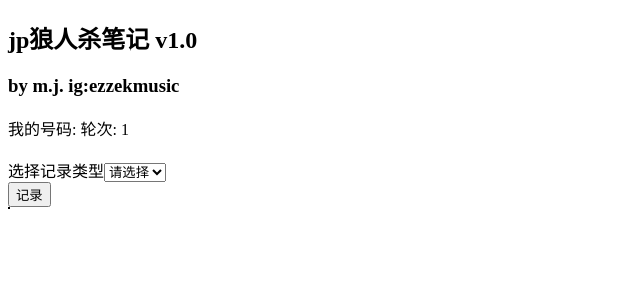
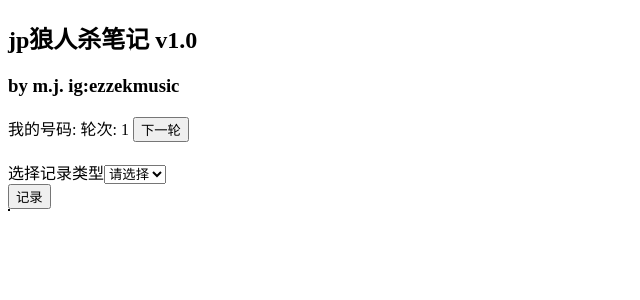
Before and after one commit to mikejin01/werewolf-notes, a React (Create React App) app: page / in a window 1280 px wide. Both pictures are taken after a click on the button "开始". Shown: the top 300 px of the page, without its empty margins (0-640 px from the left). Built offline with nearby package versions, Linux system fonts and the light colour scheme.

Commit message:
first commit

```diff
--- a/package.json
+++ b/package.json
@@ -15,7 +15,7 @@
   "scripts": {
     "start": "react-scripts start",
     "predeploy": "npm run build",
-+   "deploy": "gh-pages -d build",
+    "deploy": "gh-pages -d build",
     "build": "react-scripts build",
     "test": "react-scripts test",
     "eject": "react-scripts eject"
@@ -37,5 +37,8 @@
       "last 1 firefox version",
       "last 1 safari version"
     ]
+  },
+  "devDependencies": {
+    "gh-pages": "^5.0.0"
   }
 }
--- a/public/index.html
+++ b/public/index.html
@@ -24,7 +24,7 @@
       work correctly both with client-side routing and a non-root public URL.
       Learn how to configure a non-root public URL by running `npm run build`.
     -->
-    <title>React App</title>
+    <title>jp狼人杀笔记</title>
   </head>
   <body>
     <noscript>You need to enable JavaScript to run this app.</noscript>
--- a/src/App.js
+++ b/src/App.js
@@ -13,6 +13,7 @@ function App() {
   var round = 1
   var updatedPlayers = []
   var playersCount = 0
+
 
   function handleReset(e) {
     const myNumber = myNumberRef.current.value
@@ -36,8 +37,8 @@ function App() {
       console.log(players)
     }
     document.getElementById('setting').hidden = true
-    document.getElementById('myNumber').innerHTML = "我的号码: "+myNumber
-    document.getElementById('round').innerHTML = " 轮次: "+round
+    document.getElementById('myNumber').innerHTML = myNumber
+    document.getElementById('roundSpan').innerHTML = round
     document.getElementById('status').hidden = false
     /**/
   }
@@ -68,7 +69,10 @@ function App() {
       recordAffectedPlayerDiv.hidden = false
     }
   }
-
+  function handleNextRound(e) {
+    round=round+1
+    document.getElementById('roundSpan').innerHTML = round
+  }
   function handleRecord(e) {
     console.log("first")
     //newRecordType = newRecordTypeRef.current.value
@@ -88,19 +92,14 @@ function App() {
       //recordAffectedPlayerDiv.hidden = false
     }
     else if (submittedRecordType == "被击杀") {
-      console.log("被击杀!")
+      console.log("被击杀! at round "+document.getElementById('roundSpan').innerHTML)
       updatedPlayers[recordAffectedPlayer].status = "被击杀"
-      updatedPlayers[recordAffectedPlayer].records.push({recordType: "被击杀", round: round})
+      updatedPlayers[recordAffectedPlayer].records.push({recordType: "被击杀", round: document.getElementById('roundSpan').innerHTML})
     } else {
       //recordInitPlayerDiv.hidden = false
       //recordAffectedPlayerDiv.hidden = false
     }
 
-    /*for (let i = 1; i <= playersCount; i++) {
-      console.log("i = "+i)
-      updatedPlayers[].push({id: i, records: []})
-
-    }*/
     console.log(updatedPlayers)
     setPlayers(updatedPlayers)
     //setPlayers([])
@@ -119,8 +118,8 @@ function App() {
         <button onClick={handleReset}>开始</button>
       </div>
       <div id="status" hidden="true">
-        <span id="myNumber" >我的号码:</span>
-        <span id="round" >轮次:</span>
+        我的号码: <span id="myNumber" ></span>
+        轮次: <span id="roundSpan" ></span> <button onClick={handleNextRound}>下一轮</button>
       </div>
 
       <br></br>
```
Also changed, not shown: 2 other files (tests, documents, lock files or other folders).
